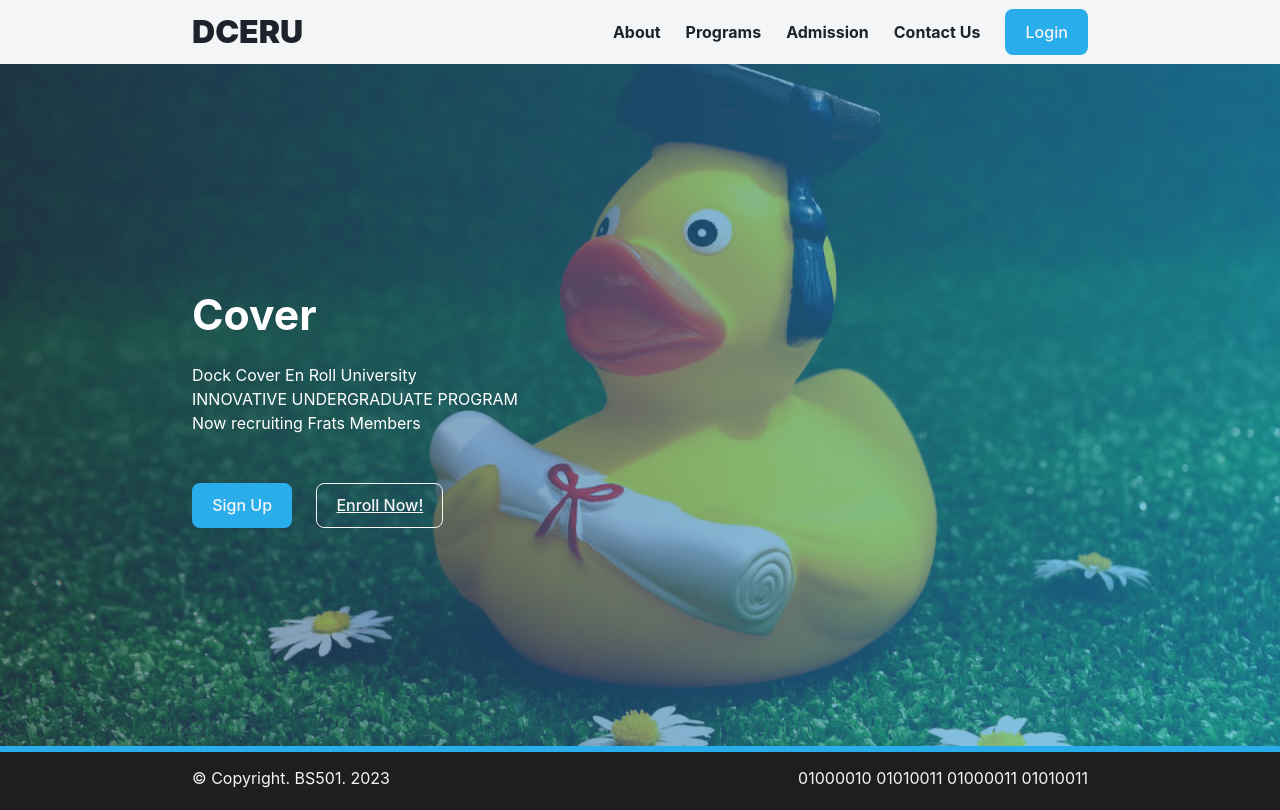
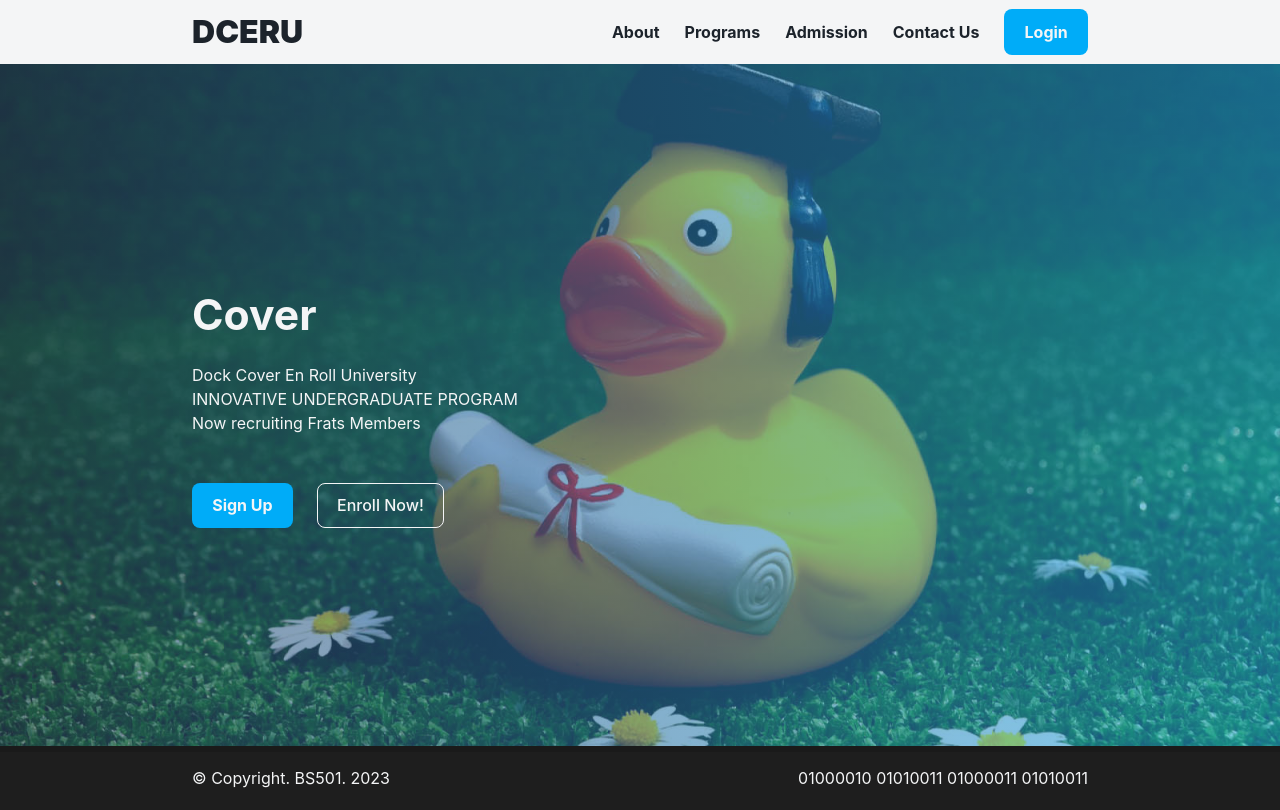
Before and after one commit to Khonsensya/Enrollment-System-BS501-, a PHP site: page / in a window 1280 px wide. Run offline with PHP 8.4, Linux system fonts and the light colour scheme.

Commit message:
color fix [Lape]

```diff
--- a/src/css/banner.css
+++ b/src/css/banner.css
@@ -9,7 +9,7 @@
     object-fit: cover;
 }
 .banner1 .banner-item {
-    background-color: var(--secondary);
+    background-color: var(--dark_gray);
     width: 100%;
     display: none;
     position: absolute;
@@ -20,7 +20,7 @@
     top: 0;
     width: 100%;
     background-image: linear-gradient(-95deg, #29adeb95, #32466c95);
-    color: white;
+    color: var(--white_1);
     padding: 10vh 15vw;
     display: flex;
     flex-direction: column;
--- a/src/css/button.css
+++ b/src/css/button.css
@@ -5,17 +5,17 @@
     border: 1px solid transparent;
     padding: 0.6em 1.2em;
     font-size: 1em;
-    font-weight: 500;
+    font-weight: 700;
     font-family: inherit;
-    background-color: var(--secondary);
     cursor: pointer;
-    transition: border-color 0.25s;
-    color: var(--white);
+    transition: all 0.25s;
+    background-color: var(--light_blue);
+    color: var(--white_1);
 }
 .btn1:hover {
-    border-color: var(--secondary);
-    color: var(--secondary);
-    background-color: #00000000;
+    border-color: var(--mid_blue);
+    color: var(--white_1);
+    background-color: var(--mid_blue);
 }
 
 .btn2 {
@@ -27,18 +27,38 @@
     font-size: 1em;
     font-weight: 500;
     font-family: inherit;
-    background-color: var(--btn2);
     cursor: pointer;
-    transition: border-color 0.25s;
-    color: var(--white);
+    transition: all 0.25s;
+    background-color: var(--mid_blue);
+    color: var(--white_1);
 }
 .btn2:hover {
-    border-color: var(--secondary);
-    color: var(--secondary);
-    background-color: #00000000;
+    border-color: var(--dark_blue);
+    color: var(--white_1);
+    background-color: var(--dark_blue);
 }
 
 .btn3 {
+    display: block;
+    border-radius: 8px;
+    border: 1px solid transparent;
+    padding: 0.6em 1.2em;
+    font-size: 1em;
+    font-weight: 500;
+    font-family: inherit;
+    cursor: pointer;
+    transition: all 0.25s;
+    background-color: transparent;
+    color: var(--white_1);
+    border-color: var(--white_1);
+}
+.btn3:hover {
+    border-color: var(--light_blue);
+    color: var(--light_blue);
+}
+
+/* Text Button */
+.text_button {
     border-radius: 8px;
     border: 1px solid transparent;
     padding: 0.6em 1.2em;
@@ -49,29 +69,12 @@
     transition: border-color 0.25s;
     color: var(--white);
     text-decoration: underline;
+    background-color: transparent;
 }
-.btn3:hover {
-    color: var(--secondary);
+.text_button:hover {
+    color: var(--light_blue);
 }
 
-.btn4 {
-    display: block;
-    border-radius: 8px;
-    border: 1px solid transparent;
-    padding: 0.6em 1.2em;
-    font-size: 1em;
-    font-weight: 500;
-    font-family: inherit;
-    cursor: pointer;
-    transition: border-color 0.25s;
-    color: var(--white);
-    border-color: var(--white);
-    text-decoration: underline;
-}
-.btn4:hover {
-    border-color: var(--secondary);
-    color: var(--white);
-}
 
 .btn5 {
     display: block;
@@ -83,13 +86,13 @@
     font-family: inherit;
     cursor: pointer;
     transition: border-color 0.25s;
-    color: var(--btn2);
-    border-color: var(--btn2);
+    color: var(--light_blue);
+    border-color: var(--light_blue);
     text-decoration: underline;
 }
 .btn5:hover {
-    border-color: var(--secondary);
-    color: var(--secondary);
+    border-color: var(--dark_blue);
+    color: var(--dark_blue);
     background-color: #00000000;
 }
 
--- a/src/css/footer.css
+++ b/src/css/footer.css
@@ -2,8 +2,8 @@
     display: flex;
     justify-content: space-between;
     padding: 2.5vh 15vw;
-    background-color: #1e1e1e;
-    color: var(--white);
+    background-color: var(--gray);
+    color: var(--white_1);
 }
 
 @media (width < 760px) {
--- a/src/css/forms.css
+++ b/src/css/forms.css
@@ -23,7 +23,7 @@ select, input {
 }
 
 select:focus, input:focus {
-    outline: var(--secondary) 2.5px solid;
+    outline: var(--gray) 2.5px solid;
     border: #00000000 1px solid;
 }
 
--- a/src/data/data.php
+++ b/src/data/data.php
@@ -29,7 +29,7 @@
             /* d */'descline2' => 'INNOVATIVE UNDERGRADUATE PROGRAM',
             /* e */'descline3' => 'Now recruiting Frats Members',
             /* f */'btn1' => '<a href="./src/modules/signup.php" class="btn1">Sign Up</a>',
-            /* g */'btn2' => '<a href="./src/modules/login.php>" class="btn4">Enroll Now!</a>'
+            /* g */'btn2' => '<a href="./src/modules/login.php>" class="btn3">Enroll Now!</a>'
         ],
 
         [
@@ -39,7 +39,7 @@
             /* d */'descline2' => 'INNOVATIVE UNDERGRADUATE PROGRAM',
             /* e */'descline3' => 'Now recruiting Frats Members',
             /* f */'btn1' => '<a href="./src/modules/signup.php" class="btn1">Sign Up</a>',
-            /* g */'btn2' => '<a href="./src/modules/login.php>" class="btn4">Enroll Now!</a>'
+            /* g */'btn2' => '<a href="./src/modules/login.php>" class="btn3">Enroll Now!</a>'
         ],
 
         [
@@ -49,7 +49,7 @@
             /* d */'descline2' => 'INNOVATIVE UNDERGRADUATE PROGRAM',
             /* e */'descline3' => 'Now recruiting Frats Members',
             /* f */'btn1' => '<a href="./src/modules/signup.php" class="btn1">Sign Up</a>',
-            /* g */'btn2' => '<a href="./src/modules/login.php>" class="btn4">Enroll Now!</a>'
+            /* g */'btn2' => '<a href="./src/modules/login.php>" class="btn3">Enroll Now!</a>'
         ],
     ];
 
--- a/src/modules/dashboard/application.php
+++ b/src/modules/dashboard/application.php
@@ -121,6 +121,7 @@
         </section>
     <?php else: ?>
         <div class="container">
+            <h2>Please Login</h2>
             <a href="<?php echo $_C2_login ?>">Login</a>
         </div>
     <?php endif; ?>
--- a/src/modules/dashboard/dashboard.php
+++ b/src/modules/dashboard/dashboard.php
@@ -115,6 +115,7 @@
         <?php endif; ?>
     <?php else: ?>
         <div class="container">
+            <h2>Please Login</h2>
             <a href="<?php echo $_C2_login ?>">Login</a>
         </div>
     <?php endif; ?>
--- a/src/modules/login.php
+++ b/src/modules/login.php
@@ -41,7 +41,7 @@
     <main class="forms1">
         <section class="center">
             <section class="login">
-                <a href="<?php echo $_C1_index; ?>" class="btn3 back">X</a>
+                <a href="<?php echo $_C1_index; ?>" class="text_button back">X</a>
                 <img src="<?php echo $_C1_body_icon; ?>" alt="" class="icon-s">
                 <h4 class="title"><span>DCER University</span> Portal</h4>
 
@@ -60,7 +60,7 @@
                                     <em>Invalid Login</em>
                                 <?php endif; ?>
                             </p>
-                        <p>Not yet registered? <a href="<?php echo $_C1_signup; ?>" class="btn3">Register Here</a></p>
+                        <p>Not yet registered? <a href="<?php echo $_C1_signup; ?>" class="text_button">Register Here</a></p>
                         <a href="#" class="forgot">Forgot Password?</a><br>
                     </div>
                 </form>
--- a/src/modules/signup.php
+++ b/src/modules/signup.php
@@ -19,7 +19,7 @@
     <main class="forms1">
         <section class="center">
             <section class="login">
-                <a href="<?php echo $_C1_index; ?>" class="btn3 back">X</a>
+                <a href="<?php echo $_C1_index; ?>" class="text_button back">X</a>
                 <img src="<?php echo $_C1_body_icon; ?>" alt="" class="icon-s">
                 <h4 class="title"><span>DCER University</span> Portal</h4>
 
@@ -47,7 +47,7 @@
 
                     <div class="action-container">
                         <input type= "submit" value="Sign Up" class="btn1">
-                            <a href="<?php echo $_C1_login; ?>" class="btn3">Already have an account?</a>
+                            <a href="<?php echo $_C1_login; ?>" class="text_button">Already have an account?</a>
                     </div>
                 </form>
             </section>
--- a/style.css
+++ b/style.css
@@ -12,23 +12,27 @@
     font-weight: 400;
 
     color: var(--black);
-    background-color: var(--neutral1);
+    background-color: var(--white_1);
 
     font-synthesis: none;
     text-rendering: optimizeLegibility;
     -webkit-font-smoothing: antialiased;
     -moz-osx-font-smoothing: grayscale;
 
-    --primary: #32466c;
-    --secondary: #29adeb;
-    --btn1: #3d55bc;
-    --btn2: #fa5477;
-    --neutral1: #f4f5f6;
-    --neutral2: #e8ecec;
-    --white: #f5f5f7;
+    /* Color */
+    --dark_blue: #003e5d;
+    --mid_blue: #0176aa;
+    --light_blue: #00acf8;
+    --orange: #f89807;
+    --green: #06a948;
+    --red: #ff3b30;
+    /* Light */
+    --white_1: #f4f5f6;
+    --white_2: #e8ecec;
+    /* Shadow */
+    --gray: #1e1e1e;
+    --dark_gray: #1a1a1a;
     --black: #1c232b;
-    --darkgray: #1a1a1a;
-    --gray: #1e1e1e;
 }
 
 a {
```
Also changed, not shown: src/css/module.css (+4 -4 lines), src/css/navbar.css (+13 -13 lines), src/modules/dashboard/studentlist.php (+7 -0 lines).
